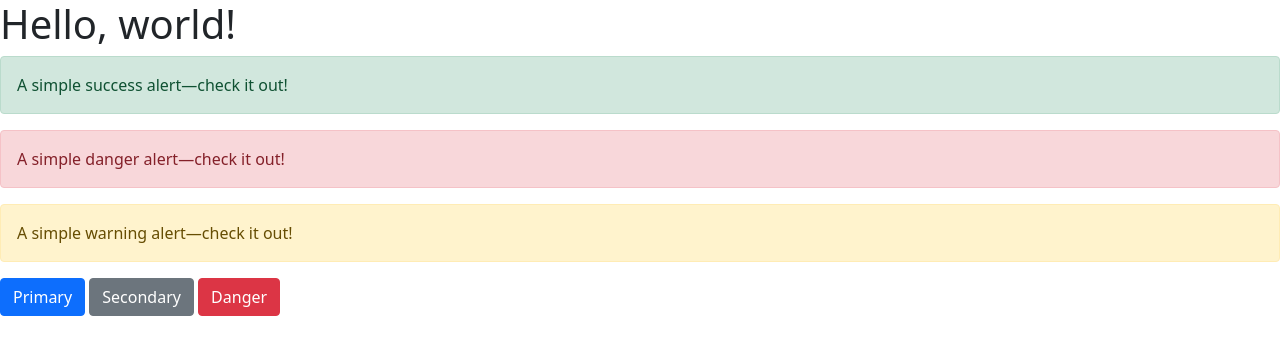
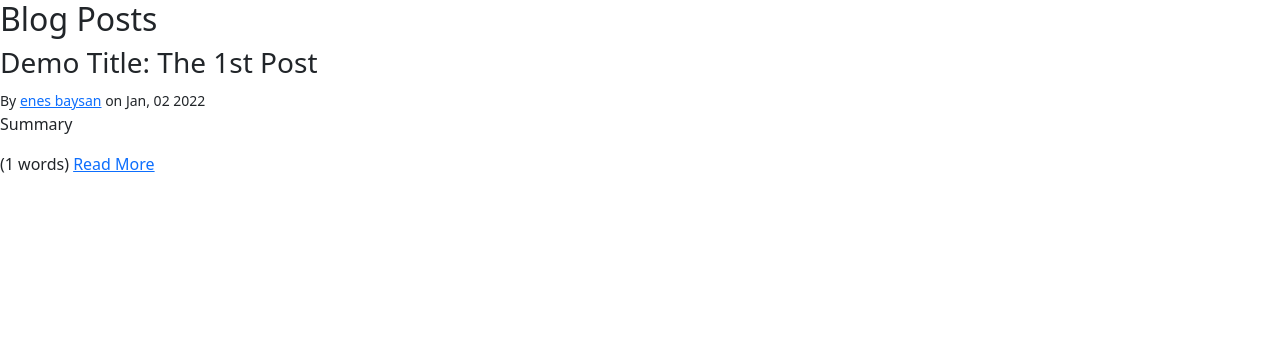
Before and after one commit to mebaysan/blango, a Django app: page / in a window 1280 px wide. Shown: the top 355 px of that part. Run offline with Django 3.2, Linux system fonts and the light colour scheme; data comes from the database, SQL or seed files in the repository; the page is wider than the window, and the part outside it is not shown.

Commit message:
Finish custom filters

```diff
--- /dev/null
+++ b/blog/templatetags/blog_extras.py
@@ -0,0 +1,31 @@
+from django import template
+from django.contrib.auth import get_user_model
+#from django.utils.html import escape
+#from django.utils.safestring import mark_safe
+from django.utils.html import format_html
+
+register = template.Library()
+user_model = get_user_model()
+
+@register.filter
+def author_details(author, current_user=None):
+    if not isinstance(author, user_model):
+        # return empty string as safe default
+        return ""
+
+    if author == current_user:
+        return format_html("<strong>me</strong>")
+
+    if author.first_name and author.last_name:
+        name = f"{author.first_name} {author.last_name}"
+    else:
+        name = f"{author.username}"
+
+    if author.email:
+        prefix = format_html('<a href="mailto:{}">', author.email)
+        suffix = format_html("</a>")
+    else:
+        prefix = ""
+        suffix = ""
+
+    return format_html('{}{}{}', prefix, name, suffix)
--- a/blog/views.py
+++ b/blog/views.py
@@ -1,4 +1,7 @@
 from django.shortcuts import render
+from django.utils import timezone
+from blog.models import Post
 
 def index(request):
-    return render(request, "blog/index.html")
+  posts = Post.objects.filter(published_at__lte=timezone.now())
+  return render(request, "blog/index.html",{'posts':posts})
--- a/templates/base.html
+++ b/templates/base.html
@@ -7,7 +7,6 @@
     <title>Hello, world!</title>
   </head>
   <body>
-    <h1>Hello, world!</h1>
     {% block content %}
 
     {% endblock %}
--- a/templates/blog/index.html
+++ b/templates/blog/index.html
@@ -1,15 +1,18 @@
 {% extends "base.html" %}
+{% load blog_extras %}
 {% block content %}
-<div class="alert alert-success" role="alert">
-  A simple success alert—check it out!
-</div>
-<div class="alert alert-danger" role="alert">
-  A simple danger alert—check it out!
-</div>
-<div class="alert alert-warning" role="alert">
-  A simple warning alert—check it out!
-</div>
-<button type="button" class="btn btn-primary">Primary</button>
-<a href="#" class="btn btn-secondary">Secondary</a>
-<button type="button" class="btn btn-danger">Danger</button>
+    <h2>Blog Posts</h2>
+    {% for post in posts %}
+    <div class="row">
+        <div class="col">
+            <h3>{{ post.title }}</h3>
+            <small>By {{ post.author | author_details:request.user }} on {{ post.published_at|date:"M, d Y" }}</small>
+            <p>{{ post.summary }}</p>
+            <p>
+                ({{ post.content|wordcount }} words)
+                <a href="#">Read More</a>
+            </p>
+        </div>
+    </div>
+    {% endfor %}
 {% endblock %}
```
Also changed, not shown: blog/templatetags/__init__.py (added), db.sqlite3.
